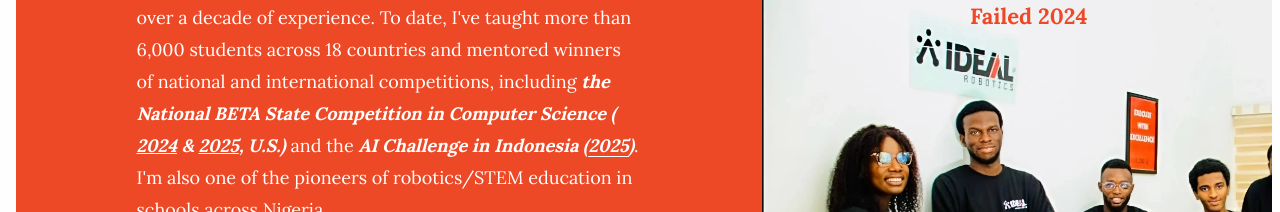
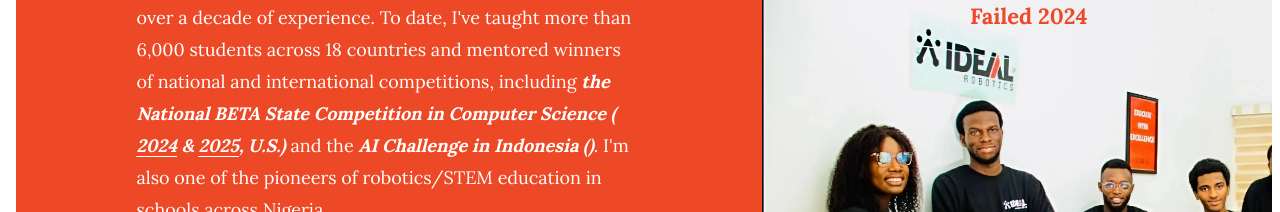
Before and after one commit to thepeerlearning/sam-profile, a Next.js app: page / in a window 1280 px wide. Shown: the part 440-652 px from the top of the page. Built offline with nearby package versions, Linux system fonts and the light colour scheme.

Commit message:
Adjusted vide

```diff
--- a/src/app/page.tsx
+++ b/src/app/page.tsx
@@ -240,25 +240,24 @@ export default function Page() {
                 national and international competitions, including{" "}
                 <span className="font-bold italic">
                   the National BETA State Competition in Computer Science (
-                  {/* <VideoPlayer
-                    videoUrl="https://res.cloudinary.com/your-cloud/video/upload/v12345/demo.mp4"
+                  <VideoPlayer
+                    videoUrl="https://res.cloudinary.com/djeoaylbe/video/upload/v1751487485/a35fc9f1-943d-46ff-83c6-6db0df02cfed_qqiea5.mov"
                     label="2024"
-                  />{" "} */}{" "}
-                  <span className="underline">2024</span> &amp;{" "}
-                  <span className="underline">2025</span>
-                  {/* <VideoPlayer
-                    videoUrl="https://res.cloudinary.com/djeoaylbe/video/upload/v1751487159/WhatsApp_Video_2025-06-20_at_13.25.54_1_psrji2.mov"
+                  />{" "}
+                  &amp;{" "}
+                  <VideoPlayer
+                    videoUrl="https://res.cloudinary.com/djeoaylbe/video/upload/v1751486914/WhatsApp_Video_2025-07-01_at_14.44.02_on2yfy.mp4"
                     label="2025"
-                  /> */}
+                  />
                   , U.S.)
                 </span>{" "}
                 and the{" "}
                 <span className="font-bold italic">
                   AI Challenge in Indonesia (
-                  <VideoPlayer
-                    videoUrl="https://res.cloudinary.com/djeoaylbe/video/upload/v1751486914/WhatsApp_Video_2025-07-01_at_14.44.02_on2yfy.mp4"
+                  {/* <VideoPlayer
+                    videoUrl="https://res.cloudinary.com/djeoaylbe/video/upload/v1751487159/WhatsApp_Video_2025-06-20_at_13.25.54_1_psrji2.mov"
                     label="2025"
-                  />
+                  /> */}
                   )
                 </span>
                 . I&apos;m also one of the pioneers of robotics/STEM education
```
